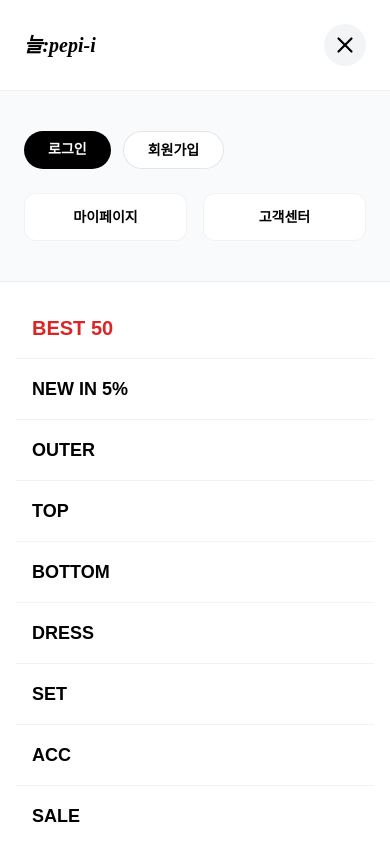
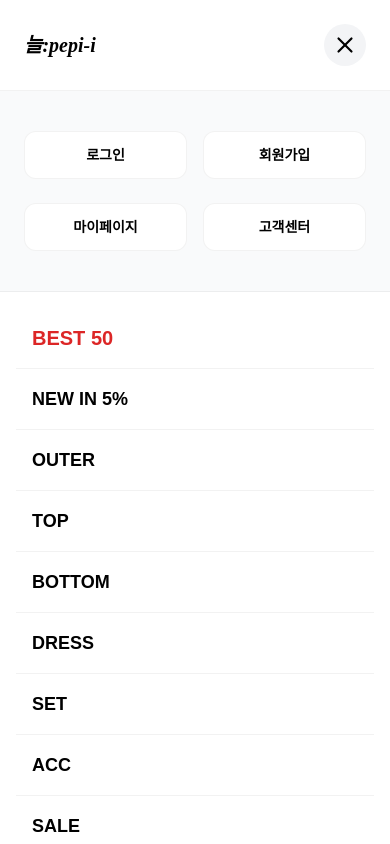
Before and after one commit to jjanga110279-del/pepi-A, a React (Vite) app: page /customer-service in a window 390 px wide. Both pictures are taken after a click on the button 34 px from the left and 44 px from the top of the page. Shown: the top 844 px of the page. Built offline with nearby package versions, Linux system fonts and the light colour scheme; a web font is replaced by a local one.

Commit message:
UI: Unify Login/Signup button styles with MyPage/CS buttons in mobile menu

```diff
--- a/src/components/common/Header.jsx
+++ b/src/components/common/Header.jsx
@@ -188,9 +188,9 @@ export default function Header() {
                   {user ? (
                     <span className="text-lg font-bold text-[#dc2626]">{user.name}님 반가워요!</span>
                   ) : (
-                    <div className="flex gap-3">
-                      <Link to="/login" className="px-6 py-2 bg-black text-white rounded-full text-sm font-bold">로그인</Link>
-                      <Link to="/signup" className="px-6 py-2 bg-white border border-black/10 text-black rounded-full text-sm font-bold">회원가입</Link>
+                    <div className="grid grid-cols-2 gap-4 w-full">
+                      <Link to="/login" className="h-12 bg-white border border-black/5 rounded-xl text-sm font-bold text-black flex items-center justify-center">로그인</Link>
+                      <Link to="/signup" className="h-12 bg-white border border-black/5 rounded-xl text-sm font-bold text-black flex items-center justify-center">회원가입</Link>
                     </div>
                   )}
                 </div>
```
